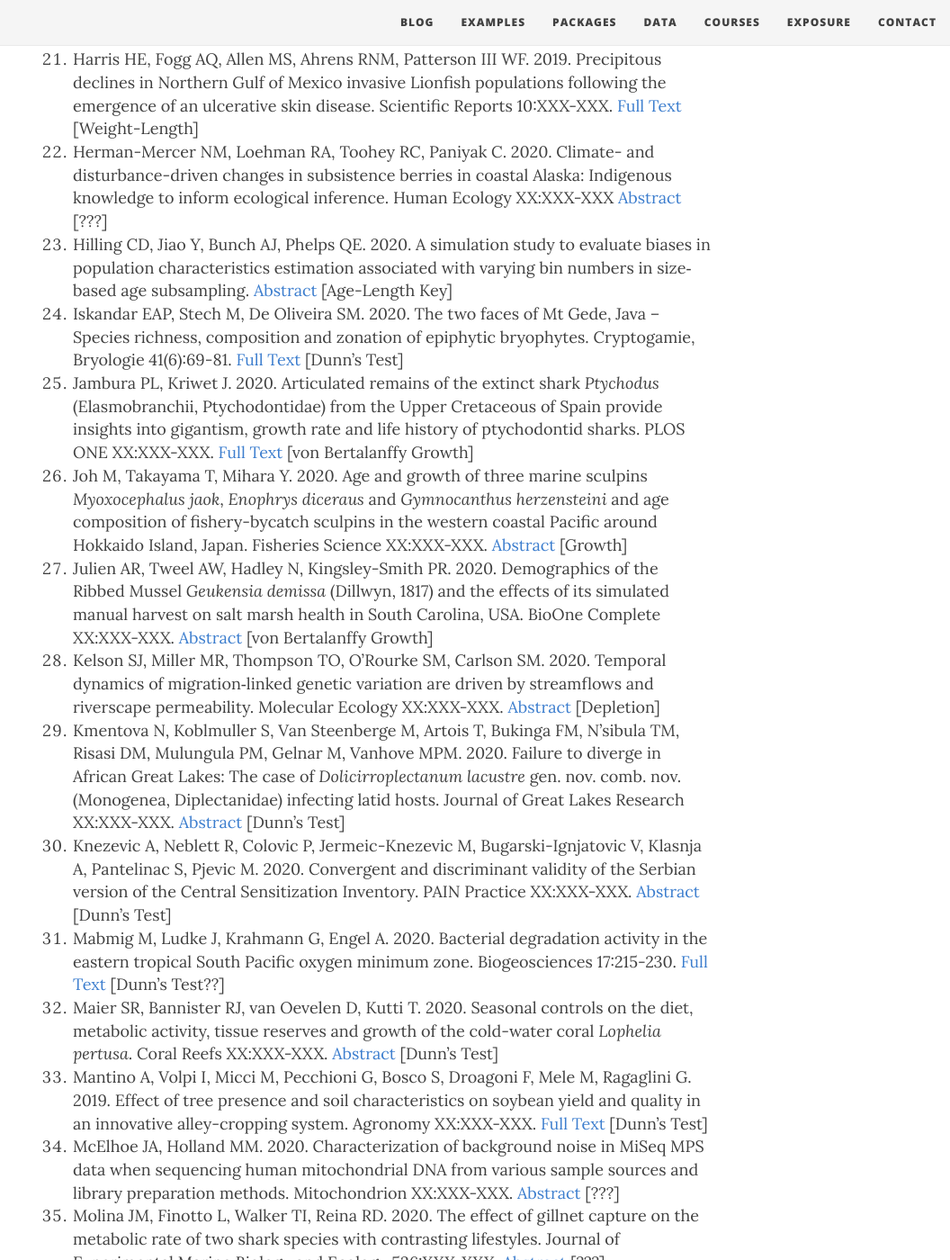
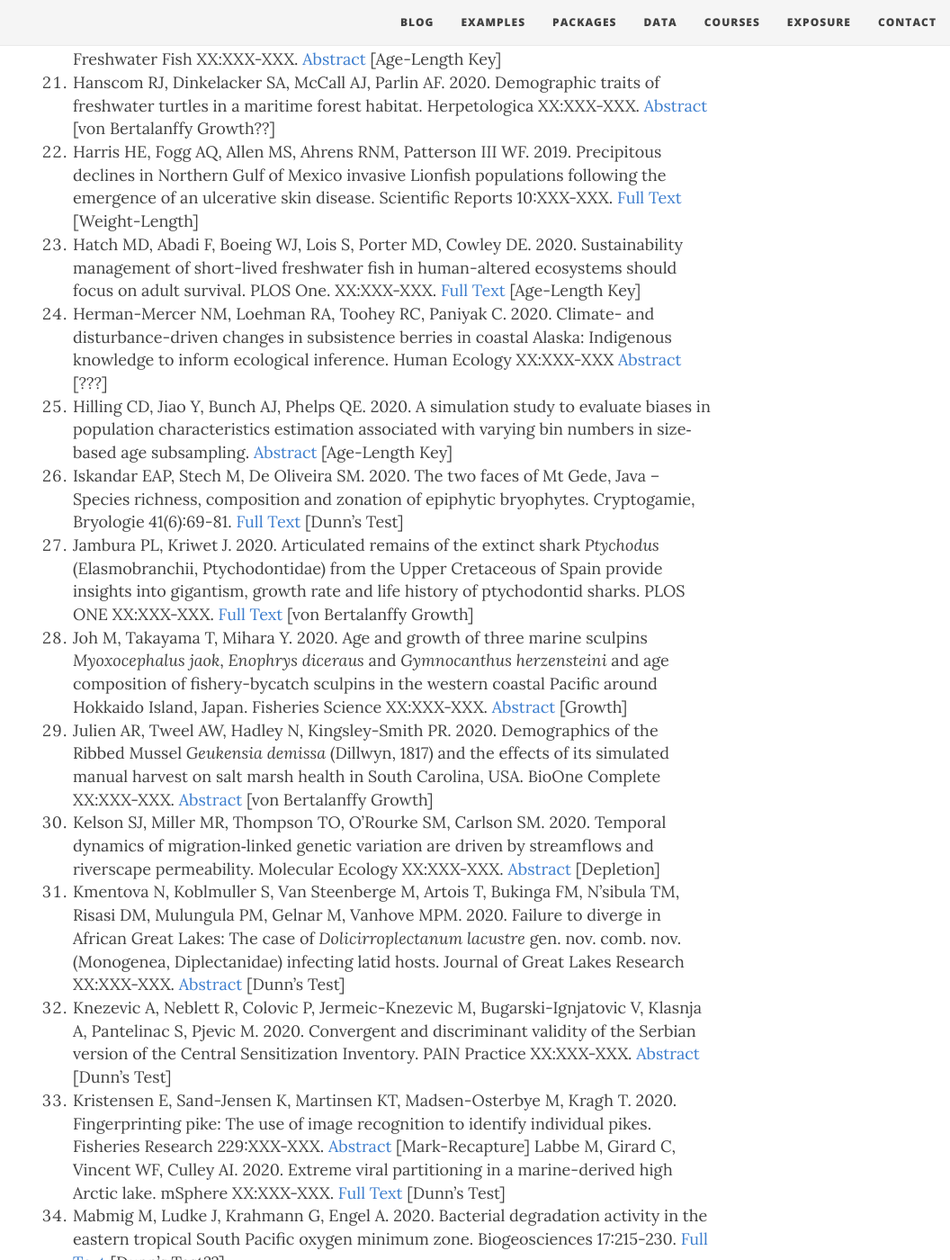
Before and after one commit to droglenc/fishR, a Jekyll site: the page built from exposure/exposure-citations20.md, in a window 1280 px wide and 1400 px high, scrolled down 1887 px. Shown: the whole window at 90% size, without its empty margins (224-1280 px from the left). Built offline with Jekyll 4.4.1, drawn with Linux system fonts in a browser that asks for light colours; nearby versions of some CDN libraries; some of the changed text lies outside the part shown.

Commit message:
Update exposure-citations20.md

```diff
--- a/exposure/exposure-citations20.md
+++ b/exposure/exposure-citations20.md
@@ -16,6 +16,8 @@
 1. Busawon DS *et al.* 2020. Evaluation of Atlantic Bluefin Tuna otolith ageing protocols. Collective Volume of Scientific Papers ICCAT 76:147-171. [Full Text](https://www.iccat.int/Documents/CVSP/CV076_2019/n_2/CV076020147.pdf) [Precision and Bias]
 1. Busbridge TAJ, Marshall CT, Mrkhipkin AI, Shcherbich Z, Marriott AL, Brickle P. 2020. Can otolith microstructure and elemental fingerprints elucidate the early life history stages of the gadoid southern blue whiting (*Micromesistius australis australis*)? Fisheries Research XX:XXX-XXX. [Abstract](https://www.sciencedirect.com/science/article/abs/pii/S0165783620300898) [Age Comparisons?]
 1. Bustos B, Cubillos LA, Claramunt G, Castro LR. 2020. Daily anchovy (*Engraulis ringens*) egg mortality rates in different spawning zones along the Chilean coast. Marine Science XX:XXX-XXX. [Abstract](https://www.sciencedirect.com/science/article/abs/pii/S2352485518304316) [???]
+1. Caldero-Pascual M, de Eyto E, Jennings E, Dillane M, Andersen MR, Kelly S, Wilson HL, McCarthy V. 2020. Effects of consecutive extreme weather events on a temperate dystrophic lake: A detailed insight into
+physical, chemical and biological responses. Water XX:XXX-XXX. [Full Text](https://www.mdpi.com/2073-4441/12/5/1411/pdf) [Dunn's Test]
 1. Candida dos Santos Prestes NC, *et al.* 2020. Fire effects on understory forest regeneration in Southern Arizona. Frontiers in Forests and Global Change. XX:XXX-XXX. [Full Text](http://sites.exeter.ac.uk/tedfeldpausch/files/2020/02/Prestes_Fire-effects-understory-forest-regeneration-southern-Amazonia.pdf) [Dunn Test?]
 1. Chialva M, Ghignone S, Novero M, Hozzein WN, Lanfranco L, Bonfante P. 2020. Tomato RNA-seq data mining reveals the taxonomic and functional diversity of root-associated microbiota. Microorganisms 8:XXX-XXX. [Full Text](https://www.mdpi.com/2076-2607/8/1/38/pdf) [Dunn's Test]
 1. Chiarmonte LV, Meyer KA, Branigan PR, Reynolds JB. 2020. Effect of pulsed DC frequency on capture efficiency and spinal injury of trout in small streams. North American Journal of Fisheries Management XX:XXX-XXX. [Abstract](https://afspubs.onlinelibrary.wiley.com/doi/abs/10.1002/nafm.10440) [Removal]
@@ -28,6 +30,7 @@
 1. Glassic HC, Graeta JW. 2020. The influence of multiyear drought and associated reduction in tributary connectivity on an adfluvial fish species. Ecology of Freshwater Fish XX:XXX-XXX. [Abstract](https://onlinelibrary.wiley.com/doi/abs/10.1111/eff.12535) [Age-Length Key]
 1. Hanscom RJ, Dinkelacker SA, McCall AJ, Parlin AF. 2020. Demographic traits of freshwater turtles in a maritime forest habitat. Herpetologica XX:XXX-XXX. [Abstract](https://www.hljournals.org/doi/abs/10.1655/Herpetologica-D-19-00037.1) [von Bertalanffy Growth??]
 1. Harris HE, Fogg AQ, Allen MS, Ahrens RNM, Patterson III WF. 2019. Precipitous declines in Northern Gulf of Mexico invasive Lionfish populations following the emergence of an ulcerative skin disease. Scientific Reports 10:XXX-XXX. [Full Text](https://www.nature.com/articles/s41598-020-58886-8) [Weight-Length]
+1. Hatch MD, Abadi F, Boeing WJ, Lois S, Porter MD, Cowley DE. 2020. Sustainability management of short-lived freshwater fish in human-altered ecosystems should focus on adult survival. PLOS One. XX:XXX-XXX. [Full Text](https://journals.plos.org/plosone/article?id=10.1371/journal.pone.0232872#pone.0232872.s005) [Age-Length Key]
 1. Herman-Mercer NM, Loehman RA, Toohey RC, Paniyak C. 2020. Climate- and disturbance-driven changes in subsistence berries in coastal Alaska: Indigenous knowledge to inform ecological inference. Human Ecology XX:XXX-XXX [Abstract](https://link.springer.com/article/10.1007/s10745-020-00138-4) [???]
 1. Hilling CD, Jiao Y, Bunch AJ, Phelps QE. 2020. A simulation study to evaluate biases in population characteristics estimation associated with varying bin numbers in size‐based age subsampling. [Abstract](https://afspubs.onlinelibrary.wiley.com/doi/abs/10.1002/nafm.10429) [Age-Length Key]
 1. Iskandar EAP, Stech M, De Oliveira SM. 2020. The two faces of Mt Gede, Java – Species richness, composition and zonation of epiphytic bryophytes. Cryptogamie, Bryologie 41(6):69-81. [Full Text](https://doi.org/10.5252/cryptogamie-bryologie2020v41a6) [Dunn's Test]
@@ -37,6 +40,8 @@
 1. Kelson SJ, Miller MR, Thompson TO, O'Rourke SM, Carlson SM. 2020. Temporal dynamics of migration‐linked genetic variation are driven by streamflows and riverscape permeability. Molecular Ecology XX:XXX-XXX. [Abstract](https://onlinelibrary.wiley.com/doi/abs/10.1111/mec.15367) [Depletion]
 1. Kmentova N, Koblmuller S, Van Steenberge M, Artois T, Bukinga FM, N'sibula TM, Risasi DM, Mulungula PM, Gelnar M, Vanhove MPM. 2020. Failure to diverge in African Great Lakes: The case of *Dolicirroplectanum lacustre* gen. nov. comb. nov. (Monogenea, Diplectanidae) infecting latid hosts. Journal of Great Lakes Research XX:XXX-XXX. [Abstract](https://www.sciencedirect.com/science/article/abs/pii/S0380133019301844) [Dunn's Test]
 1. Knezevic A, Neblett R, Colovic P, Jermeic-Knezevic M, Bugarski-Ignjatovic V, Klasnja A, Pantelinac S, Pjevic M. 2020. Convergent and discriminant validity of the Serbian version of the Central Sensitization Inventory. PAIN Practice XX:XXX-XXX. [Abstract](https://onlinelibrary.wiley.com/doi/abs/10.1111/papr.12900) [Dunn's Test]
+1. Kristensen E, Sand-Jensen K, Martinsen KT, Madsen-Osterbye M, Kragh T. 2020. Fingerprinting pike: The use of image recognition to identify individual pikes. Fisheries Research 229:XXX-XXX. [Abstract](https://www.sciencedirect.com/science/article/abs/pii/S0165783620301399) [Mark-Recapture]
+Labbe M, Girard C, Vincent WF, Culley AI. 2020. Extreme viral partitioning in a marine-derived high Arctic lake. mSphere XX:XXX-XXX. [Full Text](https://msphere.asm.org/content/msph/5/3/e00334-20.full.pdf) [Dunn's Test]
 1. Mabmig M, Ludke J, Krahmann G, Engel A. 2020. Bacterial degradation activity in the eastern tropical South Pacific oxygen minimum zone. Biogeosciences 17:215-230. [Full Text](https://www.biogeosciences.net/17/215/2020/) [Dunn's Test??]
 1. Maier SR, Bannister RJ, van Oevelen D, Kutti T. 2020. Seasonal controls on the diet, metabolic activity, tissue reserves and growth of the cold-water coral *Lophelia pertusa*. Coral Reefs XX:XXX-XXX. [Abstract](https://link.springer.com/article/10.1007/s00338-019-01886-6) [Dunn's Test]
 1. Mantino A, Volpi I, Micci M, Pecchioni G, Bosco S, Droagoni F, Mele M, Ragaglini G. 2019. Effect of tree presence and soil characteristics on soybean yield and quality in an innovative alley-cropping system. Agronomy XX:XXX-XXX. [Full Text](https://www.mdpi.com/2073-4395/10/1/52/pdf) [Dunn's Test]
@@ -56,6 +61,7 @@
 1. Seungil K, *et al.* 2020. Comparison of cell and organoid-level analysis of patient-derived 3D organoids to evaluate tumor cell growth dynamics and drug response. SLAS Discover: Advancing the Science of Drug Discovery XX:XXX-XXX. [Full Text](https://journals.sagepub.com/doi/full/10.1177/2472555220915827) [Dunn's Test]
 1. Spaulding J, Rogers M. 2020. Smallmouth Bass population characteristics and minimum length limit evaluation in two Tennessee rivers. Journal of the Southeastern Association of Fish and Wildlife Agencies 7:33–40. [Full Text](http://www.seafwa.org/Documents%20and%20Settings/46/Site%20Documents/2020%20Journal/J7_04_Spaulding%20and%20Rogers%2033-40.pdf) [von Bertalanffy Growth]
 1. Spence MA, Bannister HJ, Ball JE, Dolder PJ, Griffiths CA, Thorpe RB. 2020. LeMaRns: A length-based multi-species analysis by numerical simlation in R. PLOS ONE XX:XXX-XXX. [Full Text](https://journals.plos.org/plosone/article?id=10.1371/journal.pone.0227767) [Stock-Recruitment]
+1. Starks TA, Rodger AW. 2020. Otolith and scale‐based growth standards for lotic Smallmouth Bass. North American Journal of Fisheries Management XX:XXX-XXX. [Abstract](https://afspubs.onlinelibrary.wiley.com/doi/abs/10.1002/nafm.10458) [von Bertalanffy Growth]
 1. Stypinska B, Wajda A, Walczuk E, Olesinska M, Lewandowska A, Walczyk M, Pardowska-Gorycka A. 2020. The serum cell-free microRNA expression profile in
 MCTD, SLE, SSc, and RA patients. Journal of Clinical Medicine XX:XXX-XXX. [Full Text](https://www.mdpi.com/2077-0383/9/1/161/pdf) [Dunn's Test]
 1. Taylor TN, Cross BK, Moore BC. 2020. Modeling Brook Trout carrying capacity in Owhi Lake, Washington, using bioenergetics. North American Journal of Fisheries Management. XX:XXX-XXX. [Abstract](https://afspubs.onlinelibrary.wiley.com/doi/abs/10.1002/nafm.10378) [???]
```
Also changed, not shown: other parts of exposure/exposure-citations20.md (+1 -1 lines).
